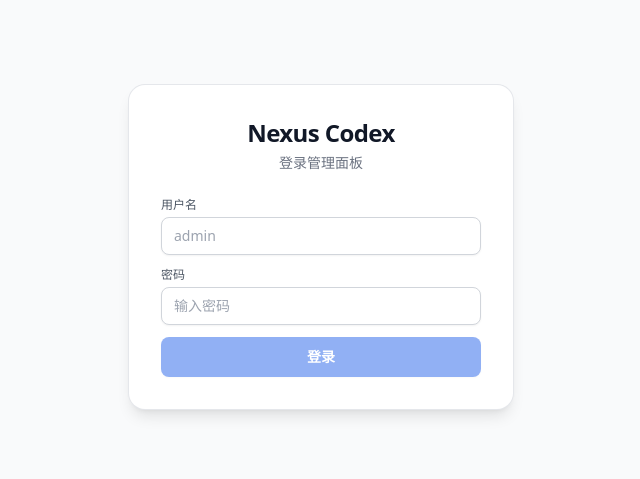
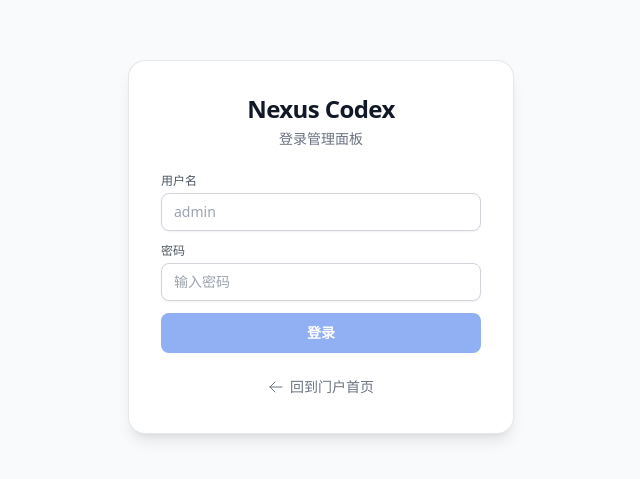
Before and after one commit to why41bg/nexus-codex, a React (Vite) app in the folder admin-fe/: page /login in a window 1280 px wide. Shown: the part 153-632 px from the top of the page, without its empty margins (319-959 px from the left). Built offline with nearby package versions, Linux system fonts and the light colour scheme; no server answers.

Commit message:
feat(admin-fe): add back-to-portal navigation
- Add 'back to portal' link in Sidebar bottom section

- Add 'back to portal' link in LoginPage below the form

```diff
--- a/admin-fe/src/components/LoginPage.tsx
+++ b/admin-fe/src/components/LoginPage.tsx
@@ -1,4 +1,5 @@
 import { useState, useRef } from 'react';
+import { Link } from 'react-router-dom';
 import { inputClass } from '@/lib/styles';
 import { useAuth } from '@/contexts/AuthContext';
 import Spinner from './Spinner';
@@ -63,6 +64,18 @@ export default function LoginPage() {
             登录
           </button>
         </form>
+
+        <div className="text-center">
+          <Link
+            to="/"
+            className="inline-flex items-center gap-1.5 text-sm text-gray-500 dark:text-slate-400 hover:text-brand-600 dark:hover:text-brand-400 transition-colors"
+          >
+            <svg className="h-4 w-4" fill="none" viewBox="0 0 24 24" strokeWidth="1.5" stroke="currentColor">
+              <path strokeLinecap="round" strokeLinejoin="round" d="M10.5 19.5 3 12m0 0 7.5-7.5M3 12h18" />
+            </svg>
+            回到门户首页
+          </Link>
+        </div>
       </div>
     </div>
   );
--- a/admin-fe/src/components/Sidebar.tsx
+++ b/admin-fe/src/components/Sidebar.tsx
@@ -140,6 +140,18 @@ export default function Sidebar({ activeTab, onClose }: Props) {
 
       {/* Bottom */}
       <div className="border-t border-gray-200 dark:border-slate-700 p-3 space-y-1">
+        {/* Back to portal */}
+        <NavLink
+          to="/"
+          onClick={onClose}
+          className="flex w-full items-center gap-3 rounded-lg px-3 py-2.5 text-sm font-medium text-gray-600 dark:text-slate-400 transition-colors hover:bg-gray-50 dark:hover:bg-slate-700 hover:text-gray-900 dark:hover:text-slate-200"
+        >
+          <svg className="h-5 w-5 text-gray-400 dark:text-slate-500" fill="none" viewBox="0 0 24 24" strokeWidth="1.5" stroke="currentColor">
+            <path strokeLinecap="round" strokeLinejoin="round" d="m2.25 12 8.954-8.955c.44-.439 1.152-.439 1.591 0L21.75 12M4.5 9.75v10.125c0 .621.504 1.125 1.125 1.125H9.75v-4.875c0-.621.504-1.125 1.125-1.125h2.25c.621 0 1.125.504 1.125 1.125V21h4.125c.621 0 1.125-.504 1.125-1.125V9.75M8.25 21h8.25" />
+          </svg>
+          回到门户
+        </NavLink>
+
         {/* Theme toggle */}
         <button
           onClick={cycleMode}
```
